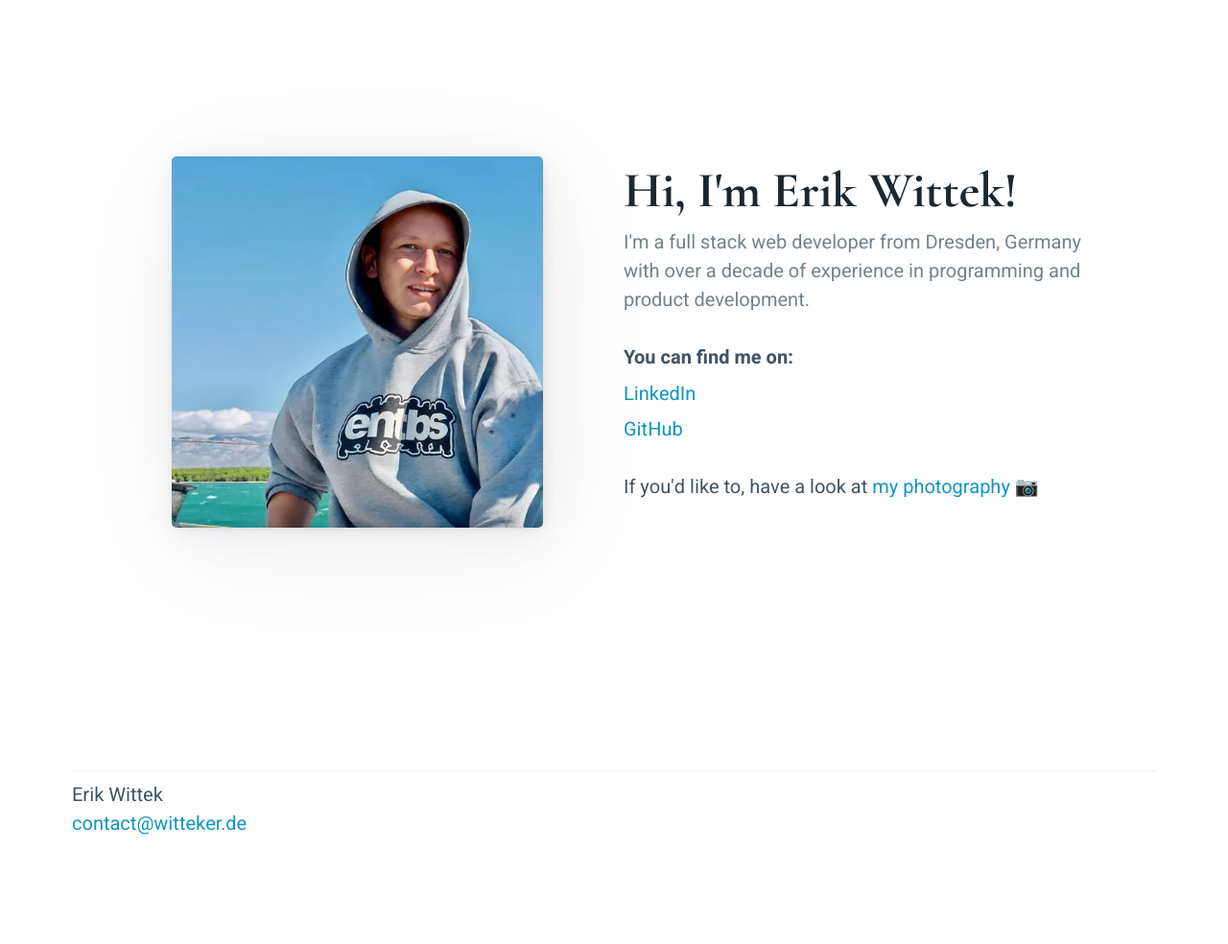
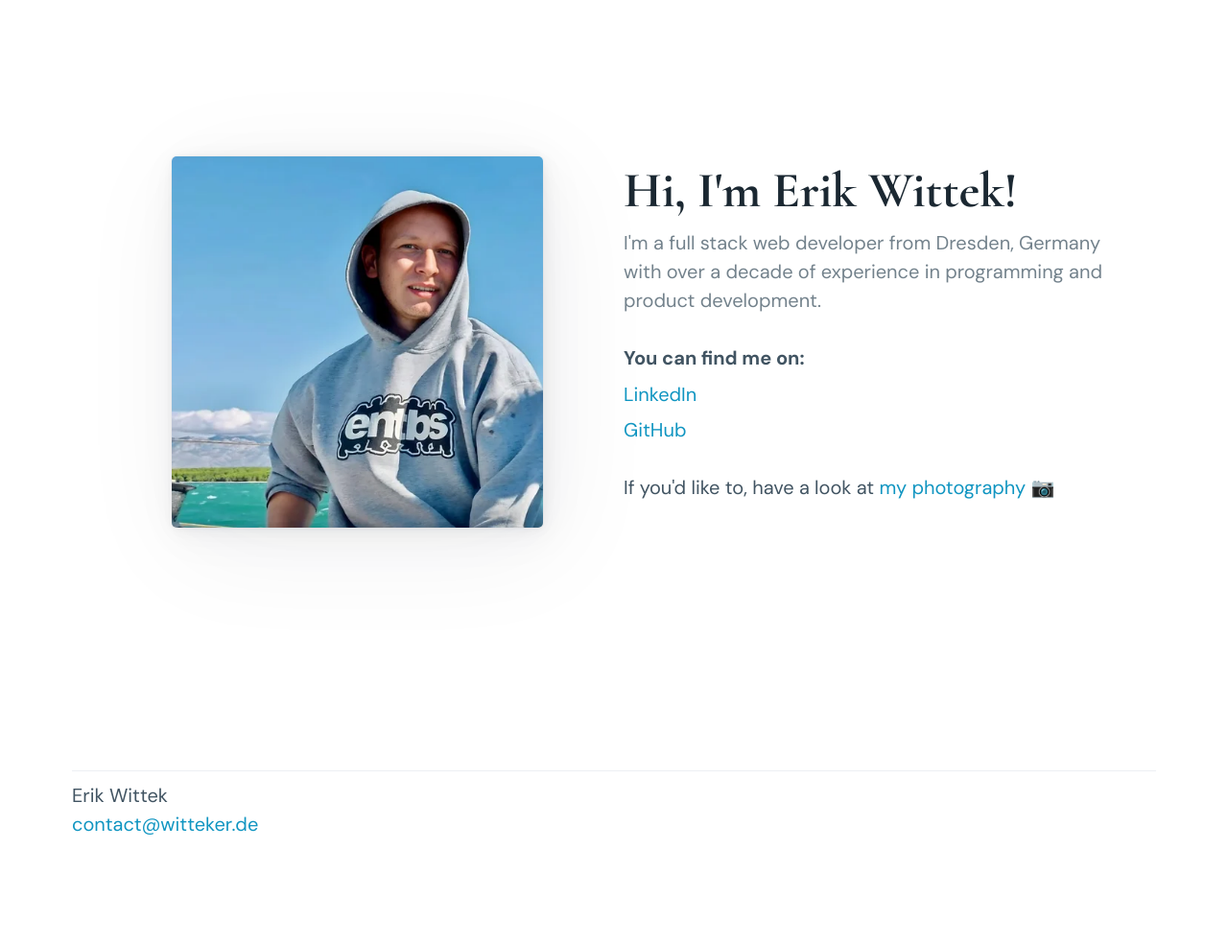
Before and after one commit to witteker/witteker.de, a Jekyll site: the page built from index.html, in a window 1280 px wide. Shown: the whole page at 96% size. Built offline with Jekyll 4.4.1, drawn with Linux system fonts in a browser that asks for light colours.

Commit message:
Add DM Sans as body font

```diff
--- a/_layouts/default.html
+++ b/_layouts/default.html
@@ -8,12 +8,9 @@
 
         <title>{{ site.title }}</title>
 
-        <link rel="preconnect" href="https://fonts.googleapis.com" />
-        <link rel="preconnect" href="https://fonts.gstatic.com" crossorigin />
-        <link
-            href="https://fonts.googleapis.com/css2?family=Cabin:wght@500&family=Cormorant:wght@700&family=Heebo:wght@400;700&display=swap"
-            rel="stylesheet"
-        />
+        <link rel="preconnect" href="https://fonts.googleapis.com">
+        <link rel="preconnect" href="https://fonts.gstatic.com" crossorigin>
+        <link href="https://fonts.googleapis.com/css2?family=Cormorant:ital,wght@0,300..700;1,300..700&family=DM+Sans:ital,opsz,wght@0,9..40,100..1000;1,9..40,100..1000&display=swap" rel="stylesheet">
 
         <link
             rel="stylesheet"
--- a/assets/css/theme.css
+++ b/assets/css/theme.css
@@ -1,5 +1,5 @@
 :root {
-    --font-family: "Heebo", sans-serif;
+    --font-family: "DM Sans", sans-serif;
 }
 
 h1 {
```
